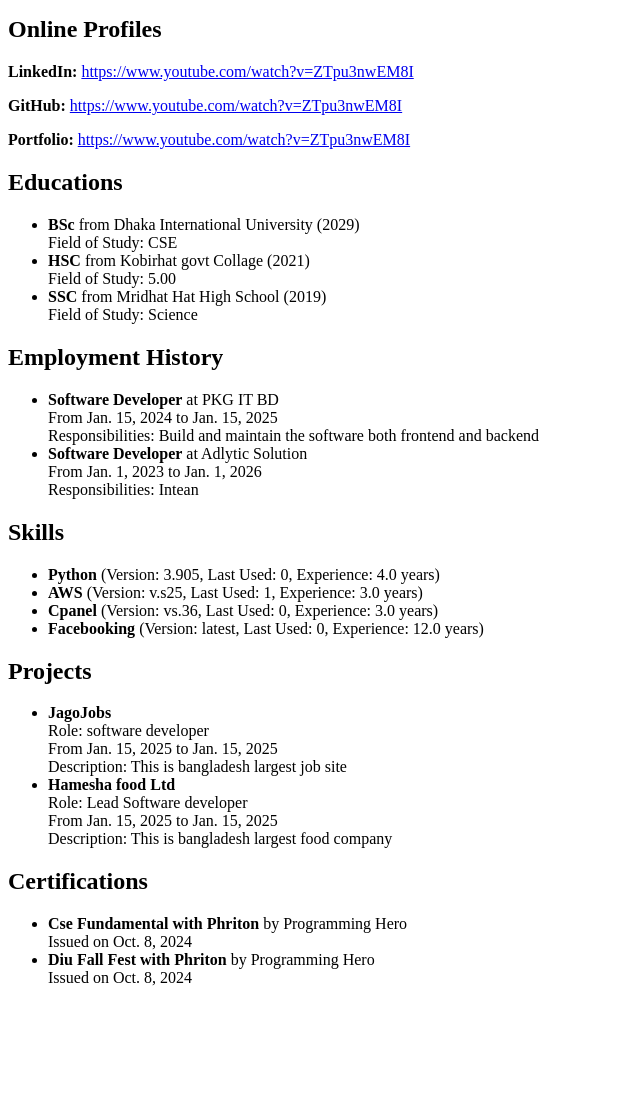
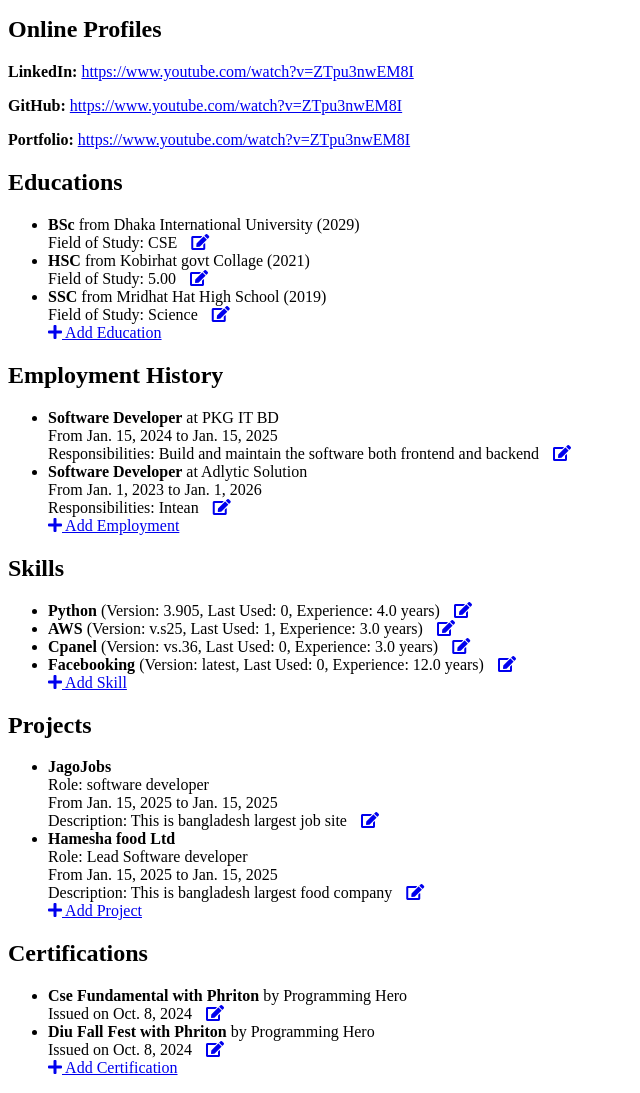
Before and after one commit to tohidrupok/JagoJobsPlatform2025, a Django app: page /seeker/resume/4/ in a window 1280 px wide. Shown: the part 760-1853 px from the top of the page, without its empty margins (0-640 px from the left). Before the commit the page ends 1746 px from the top, so only its background shows below. Run offline with Django 5.2, Linux system fonts and the light colour scheme; data comes from the database, SQL or seed files in the repository; both versions use the stored data as it was after the commit.

Commit message:
online resume CRUD oprations built

```diff
--- a/accounts/models.py
+++ b/accounts/models.py
@@ -45,8 +45,8 @@ class SeekerProfile(models.Model):
     skills = models.TextField(blank=True, verbose_name="Skills")
 
     # Personal Info
-    name = models.CharField(max_length=255, blank=True, verbose_name="Full Name")  # Alexander Weir
-    professional_title = models.CharField(max_length=255, blank=True, verbose_name="Professional Title")  # Web Designer
+    name = models.CharField(max_length=255, blank=True, verbose_name="Full Name")
+    professional_title = models.CharField(max_length=255, blank=True, verbose_name="Professional Title")
 
     # Salary Information
     current_salary = models.DecimalField(
@@ -58,7 +58,7 @@ class SeekerProfile(models.Model):
 
     # Contact Info
     phone = models.CharField(
-        max_length=15, blank=True, verbose_name="Phone Number", help_text="Include country code (e.g., +1)"
+        max_length=15, blank=True, verbose_name="Phone Number", help_text="Include country code (e.g., +88)"
     )
     email_address = models.EmailField(blank=True, verbose_name="Email Address")
 
--- a/seeker/models.py
+++ b/seeker/models.py
@@ -127,3 +127,7 @@ class Certification(models.Model):
 
 #     def __str__(self):
 #         return f"Meta info for {self.resume.email}"
+
+
+
+#
--- /dev/null
+++ b/seeker/templates/edit.html
@@ -0,0 +1,6 @@
+<form method="post">
+    {% csrf_token %}
+    <h2>Edit This</h2>
+    {{ form.as_p }}
+    <button type="submit">Save</button>
+</form>
--- a/seeker/templates/resume_detail.html
+++ b/seeker/templates/resume_detail.html
@@ -18,10 +18,11 @@
     <script type="text/javascript" src="//translate.google.com/translate_a/element.js?cb=googleTranslateElementInit"></script>
 
 </head>
+<link href="https://cdnjs.cloudflare.com/ajax/libs/font-awesome/5.15.4/css/all.min.css" rel="stylesheet">
 <body>
 
     <!-- Google Translate Dropdown -->
-    <div id="google_translate_element"></div>
+
 
     <h1>Resume for {{ resume.email }}</h1>
 
@@ -58,8 +59,15 @@
             <li>
                 <strong>{{ education.degree }}</strong> from {{ education.university }} ({{ education.graduation_year }})<br>
                 Field of Study: {{ education.field_of_study }}
+                <a href="{% url 'edit_education' education.pk %}" style="margin-left: 10px;">
+                    <i class="fas fa-edit" title="Edit"></i>
+                </a>
             </li>
         {% endfor %}
+        <a href="{% url 'add_education' %}" class="btn btn-primary">
+            <i class="fas fa-plus"></i> Add Education
+        </a>
+
     </ul>
 
     <h2>Employment History</h2>
@@ -69,8 +77,15 @@
                 <strong>{{ employment.role }}</strong> at {{ employment.company_name }}<br>
                 From {{ employment.start_date }} to {{ employment.end_date|default:"Present" }}<br>
                 Responsibilities: {{ employment.responsibilities }}
-            </li>
+
+            <a href="{% url 'edit_employment' employment.pk %}" style="margin-left: 10px;">
+                <i class="fas fa-edit" title="Edit"></i>
+            </a>
+        </li>
         {% endfor %}
+        <a href="{% url 'add_employment' %}" class="btn btn-primary">
+            <i class="fas fa-plus"></i> Add Employment
+        </a>
     </ul>
 
     <h2>Skills</h2>
@@ -78,8 +93,16 @@
         {% for skill in skills %}
             <li>
                 <strong>{{ skill.skill_name }}</strong> (Version: {{ skill.version }}, Last Used: {{ skill.last_used_year }}, Experience: {{ skill.experience_years }} years)
-            </li>
+
+            <a href="{% url 'edit_skill' skill.pk %}" style="margin-left: 10px;">
+                <i class="fas fa-edit" title="Edit"></i>
+            </a>
+        </li>
         {% endfor %}
+        <a href="{% url 'add_skill' %}" class="btn btn-primary">
+            <i class="fas fa-plus"></i> Add Skill
+        </a>
+
     </ul>
 
     <h2>Projects</h2>
@@ -90,8 +113,15 @@
                 Role: {{ project.role_in_project }}<br>
                 From {{ project.start_date }} to {{ project.end_date|default:"Present" }}<br>
                 Description: {{ project.project_description }}
+                <a href="{% url 'edit_project' project.pk %}" style="margin-left: 10px;">
+                    <i class="fas fa-edit" title="Edit"></i>
+                </a>
             </li>
         {% endfor %}
+        <a href="{% url 'add_project' %}" class="btn btn-primary">
+            <i class="fas fa-plus"></i> Add Project
+        </a>
+
     </ul>
 
     <h2>Certifications</h2>
@@ -100,9 +130,17 @@
             <li>
                 <strong>{{ certification.certification_name }}</strong> by {{ certification.issuing_organization }}<br>
                 Issued on {{ certification.issue_date }}
+                <a href="{% url 'edit_certification' certification.pk %}" style="margin-left: 10px;">
+                    <i class="fas fa-edit" title="Edit"></i>
+                </a>
             </li>
         {% endfor %}
+
+        <a href="{% url 'add_certification' %}" class="btn btn-primary">
+            <i class="fas fa-plus"></i> Add Certification
+        </a>
+
     </ul>
-
+    <div id="google_translate_element"></div>
 </body>
 </html>
--- a/seeker/urls.py
+++ b/seeker/urls.py
@@ -3,6 +3,26 @@ from . import views
 
 urlpatterns = [
     path('resumes/', views.all_resumes, name='view_resume'),
-    path('my-resume/', views.my_resume, name='view_resume'),
+    path('my-resume/', views.my_resume, name='my_resume'),
     path('resume/<int:resume_id>/', views.resume_detail, name='resume_detail'),
+    # path('application/', views.application, name = "application"
+    # path('application/list', views.application_list, name = "appliapplication_listcation"
+
+
+    path('edit/resume/', views.edit_resume, name='edit_resume'),
+    path('edit/education/<int:pk>/', views.edit_education, name='edit_education'),
+    path('edit/employment/<int:pk>/', views.edit_employment, name='edit_employment'),
+    path('edit/skill/<int:pk>/', views.edit_skill, name='edit_skill'),
+    path('edit/project/<int:pk>/', views.edit_project, name='edit_project'),
+    path('edit/certification/<int:pk>/', views.edit_certification, name='edit_certification'),
+
+
+    path('add/education/', views.add_education, name='add_education'),
+    path('add/employment/', views.add_employment, name='add_employment'),
+    path('add/skill/', views.add_skill, name='add_skill'),
+    path('add/project/', views.add_project, name='add_project'),
+    path('add/certification/', views.add_certification, name='add_certification'),
+
+
+
 ]
--- a/seeker/views.py
+++ b/seeker/views.py
@@ -1,5 +1,7 @@
-from django.shortcuts import render, get_object_or_404
-from .models import Resume
+from django.shortcuts import render, redirect, get_object_or_404
+from .models import Resume, Education, Employment, Skill, Project, Certification
+from .forms import ResumeForm, EducationForm, EmploymentForm, SkillForm, ProjectForm, CertificationForm
+
 
 def resume_detail(request, resume_id):
 
@@ -21,6 +23,7 @@ def resume_detail(request, resume_id):
         'certifications': certifications,
     }
     return render(request, 'resume_detail.html', context)
+
 
 def my_resume(request):
     resume = get_object_or_404(Resume, user=request.user)
@@ -45,3 +48,144 @@ def my_resume(request):
 def all_resumes(request):
     resumes = Resume.objects.all()
     return render(request, 'all_resume.html', {'resumes': resumes})
+
+
+
+def edit_resume(request):
+    resume = get_object_or_404(Resume, user=request.user)
+    if request.method == 'POST':
+        form = ResumeForm(request.POST, instance=resume)
+        if form.is_valid():
+            form.save()
+            return redirect('my_resume')
+    else:
+        form = ResumeForm(instance=resume)
+    return render(request, 'edit.html', {'form': form})
+
+def edit_education(request, pk):
+    education = get_object_or_404(Education, pk=pk)
+    if request.method == 'POST':
+        form = EducationForm(request.POST, instance=education)
+        if form.is_valid():
+            form.save()
+            return redirect('my_resume')
+    else:
+        form = EducationForm(instance=education)
+    return render(request, 'edit.html', {'form': form})
+
+def edit_employment(request, pk):
+    employment = get_object_or_404(Employment, pk=pk)
+    if request.method == 'POST':
+        form = EmploymentForm(request.POST, instance=employment)
+        if form.is_valid():
+            form.save()
+            return redirect('my_resume')
+    else:
+        form = EmploymentForm(instance=employment)
+    return render(request, 'edit.html', {'form': form})
+
+def edit_skill(request, pk):
+    skill = get_object_or_404(Skill, pk=pk)
+    if request.method == 'POST':
+        form = SkillForm(request.POST, instance=skill)
+        if form.is_valid():
+            form.save()
+            return redirect('my_resume')
+    else:
+        form = SkillForm(instance=skill)
+    return render(request, 'edit.html', {'form': form})
+
+def edit_project(request, pk):
+    project = get_object_or_404(Project, pk=pk)
+    if request.method == 'POST':
+        form = ProjectForm(request.POST, instance=project)
+        if form.is_valid():
+            form.save()
+            return redirect('my_resume')
+    else:
+        form = ProjectForm(instance=project)
+    return render(request, 'edit.html', {'form': form})
+
+def edit_certification(request, pk):
+    certification = get_object_or_404(Certification, pk=pk)
+    if request.method == 'POST':
+        form = CertificationForm(request.POST, instance=certification)
+        if form.is_valid():
+            form.save()
+            return redirect('my_resume')
+    else:
+        form = CertificationForm(instance=certification)
+    return render(request, 'edit.html', {'form': form})
+
+#ADD New Object
+
+def add_education(request):
+    resume = Resume.objects.get(user=request.user)
+    if request.method == 'POST':
+        form = EducationForm(request.POST)
+        if form.is_valid():
+            education = form.save(commit=False)
+            education.resume = resume
+            education.save()
+            return redirect('my_resume')
+    else:
+        form = EducationForm()
+    return render(request, 'edit.html', {'form': form})
+
+
+def add_employment(request):
+    resume = Resume.objects.get(user=request.user)
+    if request.method == 'POST':
+        form = EmploymentForm(request.POST)
+        if form.is_valid():
+            employment = form.save(commit=False)
+            employment.resume = resume
+            employment.save()
+            return redirect('my_resume')
+    else:
+        form = EmploymentForm()
+    return render(request, 'edit.html', {'form': form})
+
+
+def add_skill(request):
+    resume = Resume.objects.get(user=request.user)
+    if request.method == 'POST':
+        form = SkillForm(request.POST)
+        if form.is_valid():
+            skill = form.save(commit=False)
+            skill.resume = resume
+            skill.save()
+            return redirect('my_resume')
+    else:
+        form = SkillForm()
+    return render(request, 'edit.html', {'form': form})
+
+
+
+def add_project(request):
+    resume = Resume.objects.get(user=request.user)
+    if request.method == 'POST':
+        form = ProjectForm(request.POST)
+        if form.is_valid():
+            project = form.save(commit=False)
+            project.resume = resume
+            project.save()
+            return redirect('my_resume')
+    else:
+        form = ProjectForm()
+    return render(request, 'edit.html', {'form': form})
+
+
+
+def add_certification(request):
+    resume = Resume.objects.get(user=request.user)
+    if request.method == 'POST':
+        form = CertificationForm(request.POST)
+        if form.is_valid():
+            certification = form.save(commit=False)
+            certification.resume = resume
+            certification.save()
+            return redirect('my_resume')
+    else:
+        form = CertificationForm()
+    return render(request, 'edit.html', {'form': form})
```
Also changed, not shown: seeker/forms.py (added, +38 -0 lines), seeker/templates/edit_profile.html (added, +32 -0 lines), db.sqlite3.
